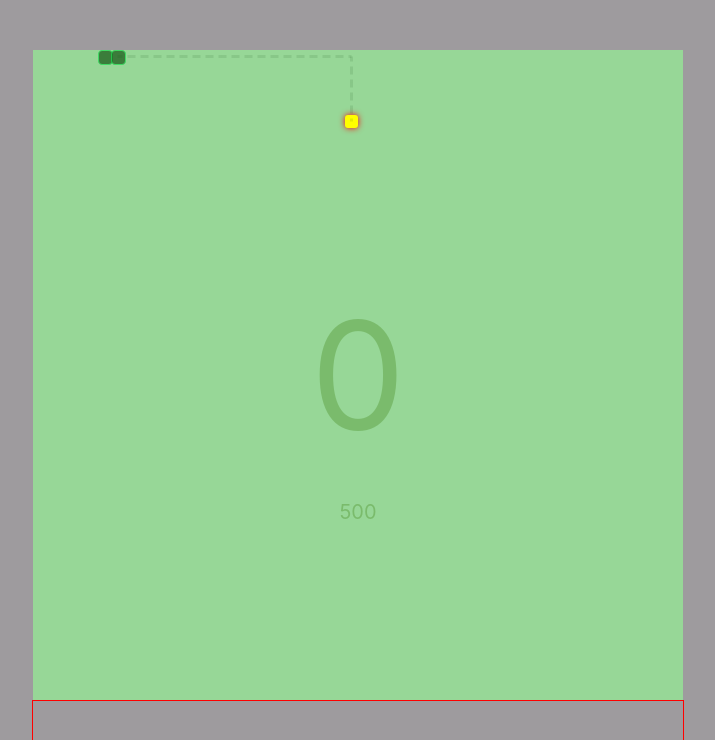
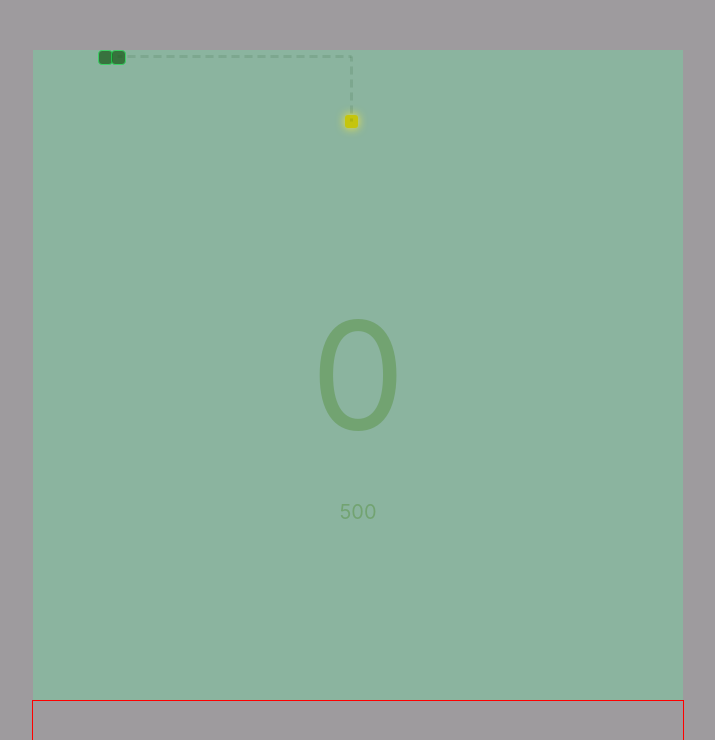
Before and after one commit to AlekseiSamoilov/snake-game, a React (Create React App) app: page / in a window 1280 px wide. Both pictures are taken after a click on the button "Start". Shown: the top 740 px of the page, without its empty margins (282-997 px from the left). Built offline with nearby package versions, Linux system fonts and the light colour scheme.

Commit message:
fix: visual fixes

```diff
--- a/src/app.module.css
+++ b/src/app.module.css
@@ -14,7 +14,7 @@
   /* border: 3px solid black; */
   /* margin: 50px auto; */
   margin-top: 50px;
-  background: rgb(151, 215, 151);
+  background: rgb(139, 180, 159);
   display: flex;
   align-items: center;
   justify-content: center;
--- a/src/components/food/food.module.css
+++ b/src/components/food/food.module.css
@@ -2,39 +2,49 @@
     position: absolute;
     width: 2%;
     height: 2%;
-    background-color: rgb(234, 8, 8);
+    background-color: var(--food-color);
     animation: glow 1s infinite;
     border-radius: 3px;
   }
 
   @keyframes glow {
     0% {
-      box-shadow: 0 0 10px rgb(201, 16, 16);
+      box-shadow: 0 0 15px var(--glow-color)
     }
     50% {
-      box-shadow: 0 0 20px red;
+      box-shadow: 0 0 10px var(--glow-color-bright)
     }
     100% {
-      box-shadow: 0 0 5px red;
+      box-shadow: 0 0 10px var(--glow-color)
     }
   }
 
   .food.blue {
-    background-color: rgb(102, 202, 222);
+    --food-color: rgb(102, 202, 222);
+    --glow-color: rgb(240, 240, 240);
+    --glow-color-bright: rgb(0, 225, 255);
   }
 
   .food.red {
-    background-color: red;
+    --food-color: rgb(168, 43, 43);
+    --glow-color: rgb(255, 0, 0);
+    --glow-color-bright: rgb(255, 255, 255);
   }
 
   .food.green {
-    background-color: rgb(0, 109, 13);
+    --food-color: green;
+    --glow-color: rgb(13, 255, 0);
+    --glow-color-bright: rgb(255, 255, 255);
   }
 
   .food.yellow {
-    background-color: yellow;
+    --food-color: rgb(197, 197, 14);
+    --glow-color: rgb(247, 232, 33);
+    --glow-color-bright: rgb(255, 255, 255);
   }
 
   .food.purple {
-    background-color: purple;
+    --food-color: purple;
+    --glow-color: rgb(230, 0, 255);
+    --glow-color-bright: rgb(255, 255, 255);
   }
```
